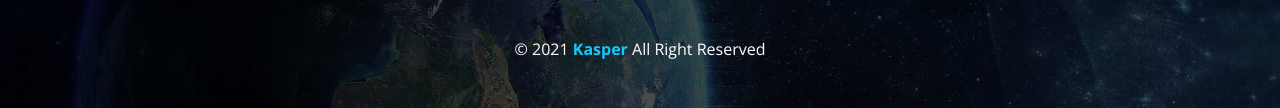
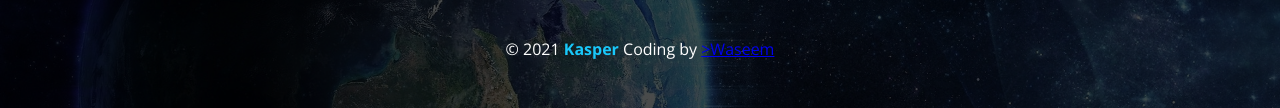
Before and after one commit to WaseemWisa/Kasper-LandingPage, a plain HTML site: page index.html in a window 1280 px wide. Shown: the part 8608-8716 px from the top of the page. Drawn offline with nearby package versions, Linux system fonts and the light colour scheme; files that its build step writes are made by us from their sources; files whose address does not match are found by name.

Commit message:
Update index.html

```diff
--- a/index.html
+++ b/index.html
@@ -471,7 +471,7 @@
           <i class="fab fa-linkedin"></i>
         </a>
       </div>
-      <p class="copyright">© 2021 <span>Kasper</span> All Right Reserved </p>
+      <p class="copyright">© 2021 <span>Kasper</span> Coding by <a href="https://twitter.com">>Waseem</a></p>
     </div>
   </div>
   <!-- end Footer -->
```
